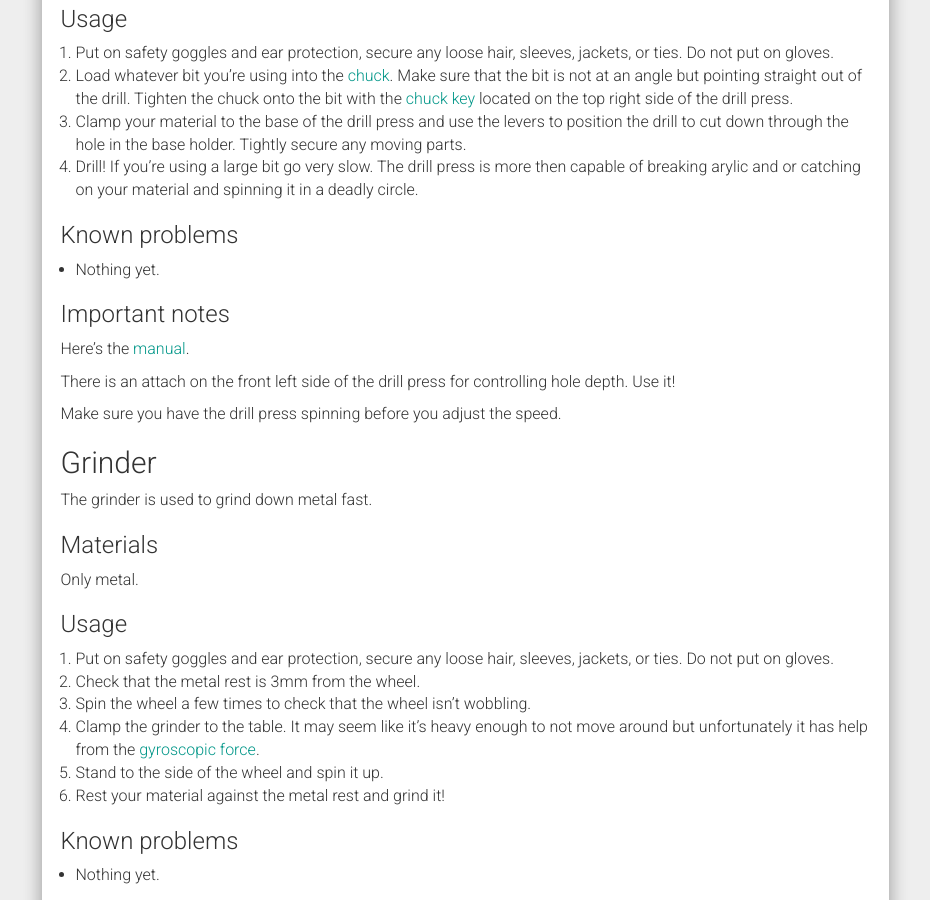
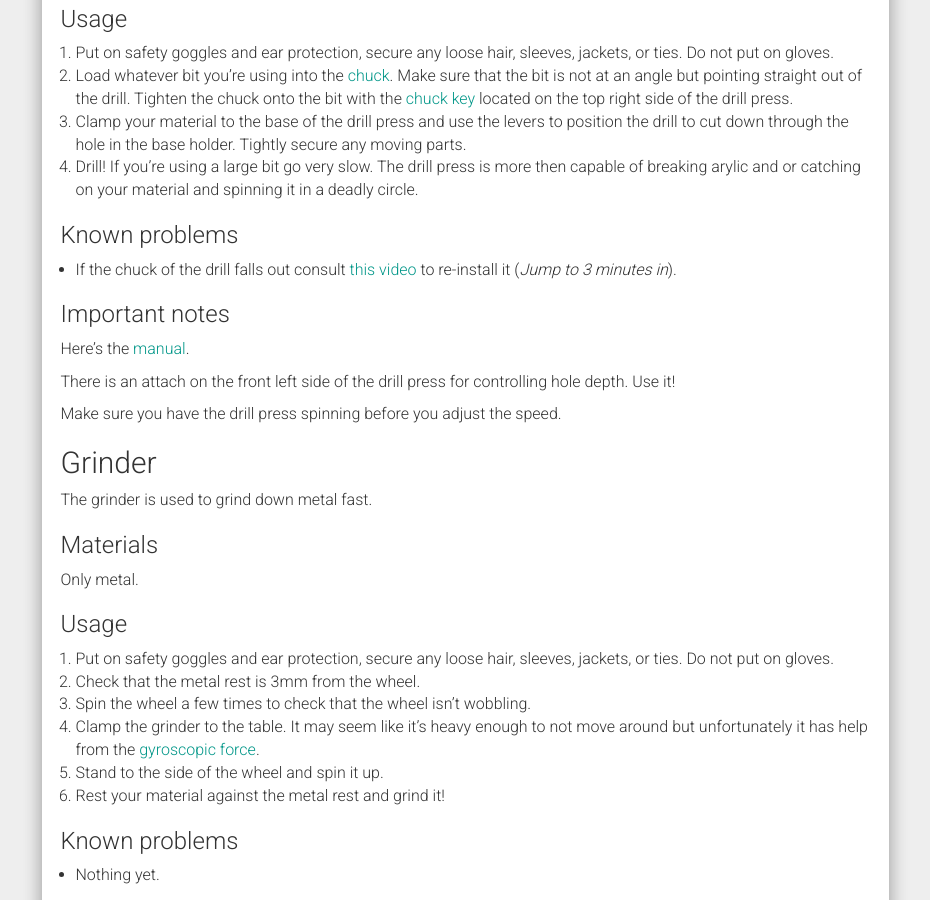
Before and after one commit to Tim-Jackins/sigma-guide, a Jekyll site: the page built from shop.md, in a window 1280 px wide and 900 px high, scrolled down 1459 px. Shown: the whole window, without its empty margins (321-1251 px from the left). Built offline with Jekyll 4.4.1, drawn with Linux system fonts in a browser that asks for light colours; nearby versions of some CDN libraries.

```diff
--- a/shop.md
+++ b/shop.md
@@ -59,7 +59,7 @@ Thin wood, acrylic, and metal. Make sure that the bit you're using is right for
 
 ### Known problems
 
-* Nothing yet.
+* If the chuck of the drill falls out consult [this video](https://www.youtube.com/watch?v=KbI_7IHAsyw) to re-install it (*Jump to 3 minutes in*).
 
 ### Important notes
 
```
Also changed, not shown: printers.md (+4 -0 lines), favicon.ico (added), static/img/favicon.ico (deleted).
